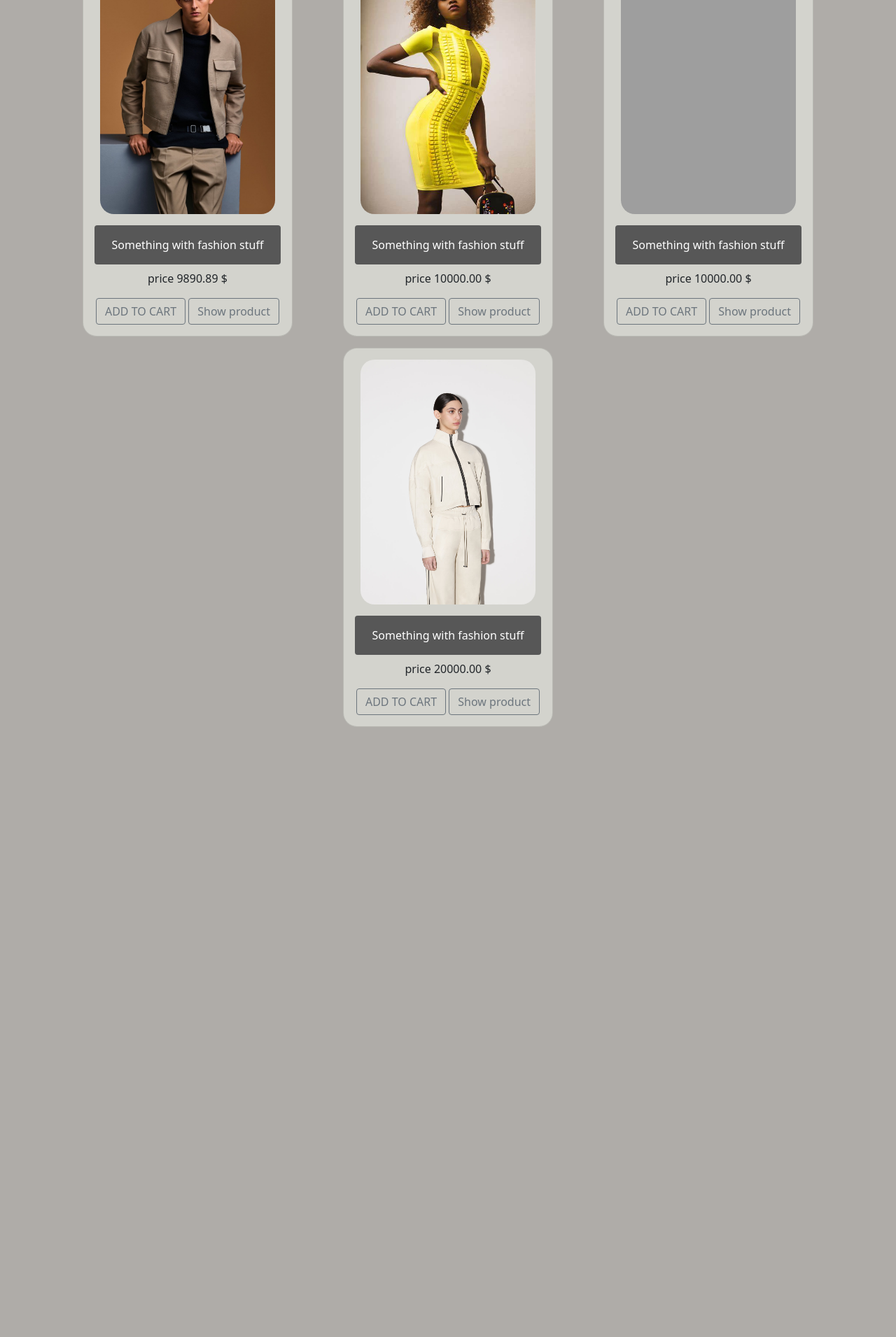
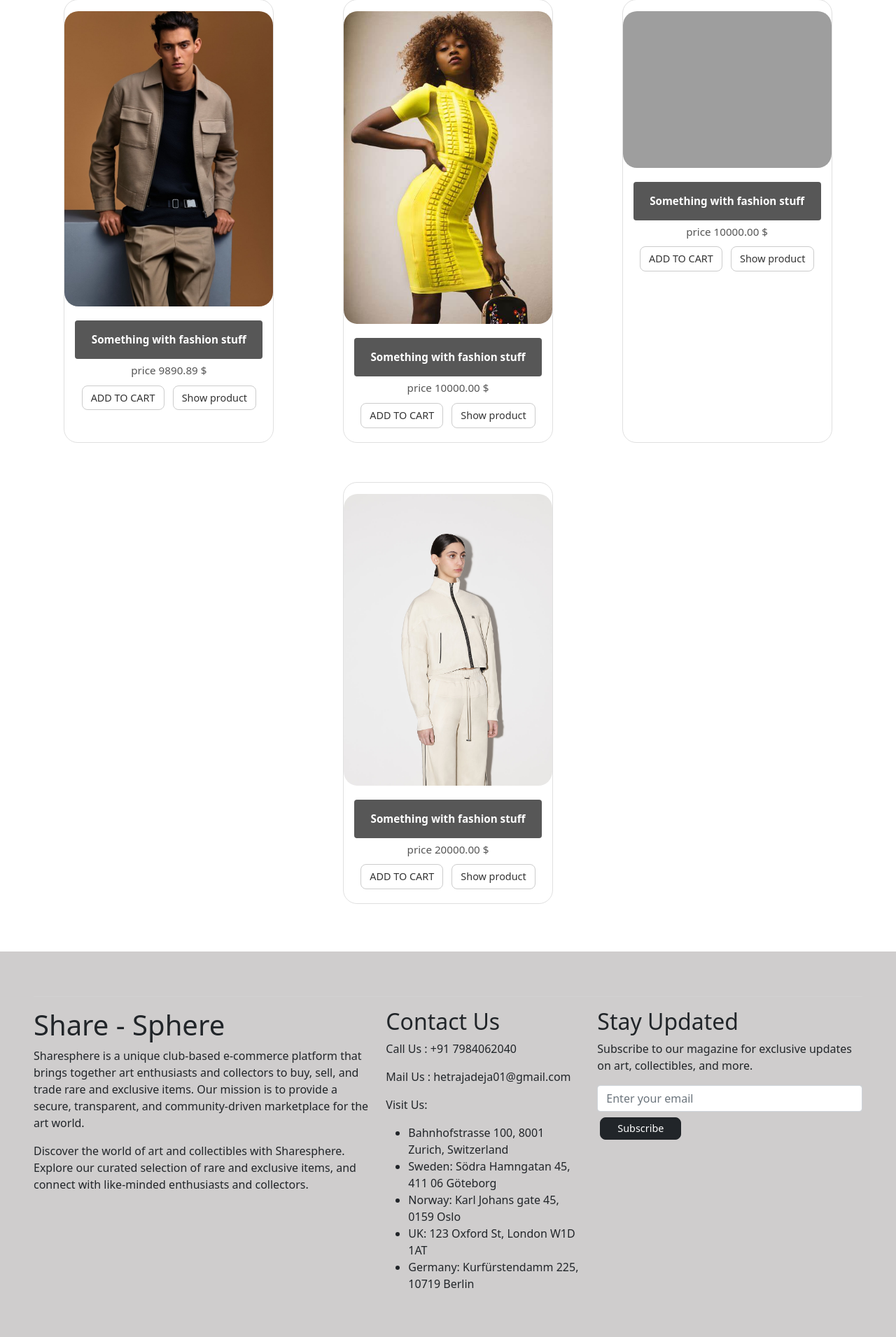
Before and after one commit to HDJadeja/Share-Sphere, a Django app: page /Saphhire_stich/products/1 in a window 1280 px wide. Shown: the part 895-2806 px from the top of the page at 70% size. Before the commit the page ends 1934 px from the top, so only its background shows below. Run offline with Django 5.2, Linux system fonts and the light colour scheme; data comes from the database, SQL or seed files in the repository; some libraries are stand-ins or nearby versions; grey boxes are pictures that could not be loaded.

Commit message:
Update Collection_products.html

```diff
--- a/SSSS/templates/Collection_products.html
+++ b/SSSS/templates/Collection_products.html
@@ -5,15 +5,135 @@
     <meta name="viewport" content="width=device-width, initial-scale=1.0">
     <title>Document</title>
     <link rel="stylesheet" href="https://cdn.jsdelivr.net/npm/bootstrap@5.1.3/dist/css/bootstrap.min.css" integrity="sha384-1BmE4kWBq78iYhFldvKuhfTAU6auU8tT94WrHftjDbrCEXSU1oBoqyl2QvZ6jIW3" crossorigin="anonymous">
+    <script src="https://cdn.jsdelivr.net/npm/@popperjs/core@2.10.2/dist/umd/popper.min.js"></script>
+<script src="https://cdn.jsdelivr.net/npm/bootstrap@5.1.3/dist/js/bootstrap.min.js"></script>
 
     <style>
+        <style>
+    body {
+        background-color: #f7f7f7;
+        font-family: 'Segoe UI', Tahoma, Geneva, Verdana, sans-serif;
+        color: #333;
+        margin: 0;
+        padding: 0;
+    }
+
+    .card {
+        background-color: #fff;
+        border: 1px solid #e0e0e0;
+        border-radius: 12px;
+        width: 100%;
+        max-width: 300px;
+        margin: 20px;
+        transition: transform 0.2s ease;
+    }
+
+    .card:hover {
+        transform: translateY(-5px);
+    }
+
+    .img-top img {
+        border-radius: 12px;
+        width: 100%;
+        height: auto;
+        object-fit: cover;
+    }
+
+    .card-body {
+        padding: 15px;
+        text-align: center;
+    }
+
+    .card-title {
+        font-size: 1.1rem;
+        font-weight: 600;
+        margin-bottom: 10px;
+        color: #111;
+    }
+
+    .card-body p {
+        margin: 5px 0;
+        font-size: 0.95rem;
+        color: #555;
+    }
+
+    .btn {
+        margin: 5px 4px;
+        border-radius: 8px;
+        font-size: 0.9rem;
+    }
+
+    .btn-outline-secondary {
+        border-color: #ccc;
+        color: #333;
+    }
+
+    .btn-outline-secondary:hover {
+        background-color: #333;
+        color: #fff;
+        border-color: #333;
+    }
+
+    .navbar {
+        background-color: #ffffff !important;
+        border-radius: 15px;
+        padding: 10px 20px;
+    }
+
+    .navbar-brand,
+    .nav-link {
+        font-weight: 500;
+        color: #222 !important;
+    }
+
+    .nav-link:hover {
+        text-decoration: underline;
+    }
+
+    .dropdown-menu {
+        border-radius: 10px;
+        border: 1px solid #eee;
+    }
+
+    .container {
+        max-width: 1200px;
+        margin: auto;
+    }
+
+    h1.display-1 {
+        font-size: 2.5rem;
+        font-weight: bold;
+        margin: 30px 0;
+        color: #111;
+    }
+
+    hr {
+        border-top: 1px solid #ddd;
+    }
+
+    /* Responsive Card Grid */
+    .container.d-flex.flex-wrap.justify-content-around {
+        display: flex;
+        flex-wrap: wrap;
+        justify-content: center;
+        gap: 20px;
+    }
+
+    @media (max-width: 768px) {
         .card {
-            background-color:rgb(211, 211, 205);
+            max-width: 90%;
         }
+
+        h1.display-1 {
+            font-size: 2rem;
+        }
+    }
+</style>
+
     </style>
 
 </head>
-<body style="background-color: rgb(175, 172, 168);">
+<body >
 
 {% comment %} nav bar below  {% endcomment %}
 
@@ -103,5 +223,63 @@
 
         {% endfor %}
     </div>
+
+
+    <div class="container-fluid p-5 mt-5" style="background-color: rgb(207, 205, 205);">
+        <hr>
+        <div class="row">
+
+            <div class="col-md-5">
+                <h1 class="text-gradient"> Share - Sphere </h1>
+                <p class="text-dark"> Sharesphere is a unique club-based e-commerce platform that brings together art enthusiasts and collectors to buy, sell, and trade rare and exclusive items. Our mission is to provide a secure, transparent, and community-driven marketplace for the art world. </p>
+               <p class="text-dark">Discover the world of art and collectibles with Sharesphere. Explore our curated selection of rare and exclusive items, and connect with like-minded enthusiasts and collectors.</p>
+            </div>
+
+            <div class="col-md-3">
+
+                <h2 class="text-gradient">Contact Us</h2>
+
+                <p> Call Us : +91 7984062040 </p>
+                <p> Mail Us : hetrajadeja01@gmail.com </p>
+
+                <p>Visit Us:</p>
+                <ul>
+                    <li>Bahnhofstrasse 100, 8001 Zurich, Switzerland</li>
+                    <li>Sweden: Södra Hamngatan 45, 411 06 Göteborg</li>
+                    <li>Norway: Karl Johans gate 45, 0159 Oslo</li>
+                    <li>UK: 123 Oxford St, London W1D 1AT</li>
+                    <li>Germany: Kurfürstendamm 225, 10719 Berlin</li>
+                </ul>
+            </div>
+
+           <div class="col-md-4">
+                <h2 class="text-gradient">Stay Updated</h2>
+                <p>Subscribe to our magazine for exclusive updates on art, collectibles, and more.</p>
+                <form>
+                    <input type="email" placeholder="Enter your email" class="form-control" id="mail"/>
+                    <a class="btn btn-dark mt-2 px-4 py-1" id="subs" onclick="subdone()">Subscribe</a>
+                </form>
+
+                <div id="done" style="visibility: hidden;">
+                    <p class="text-gradient">Thanks for subscribing!</p>
+                </div>
+
+            </div>
+
+        </div>
+    </div>
+
+    <script>
+
+        const subdone = ()=> {
+            got_mail = document.getElementById("mail").value
+            if (got_mail) {
+                document.getElementById("done").style.visibility = "visible";
+                document.getElementById("subs").style.visibility = "hidden";
+            }
+        }
+
+    </script>
+
 </body>
 </html>
```
